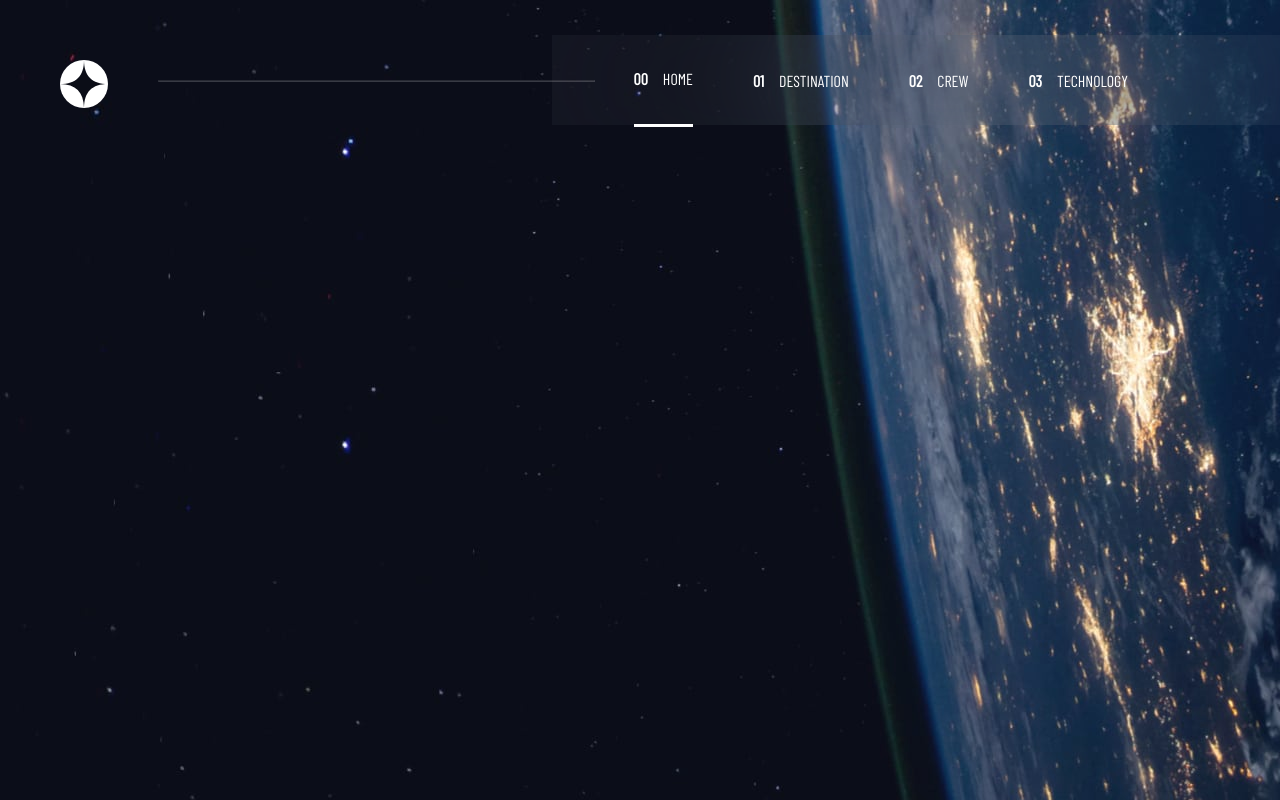
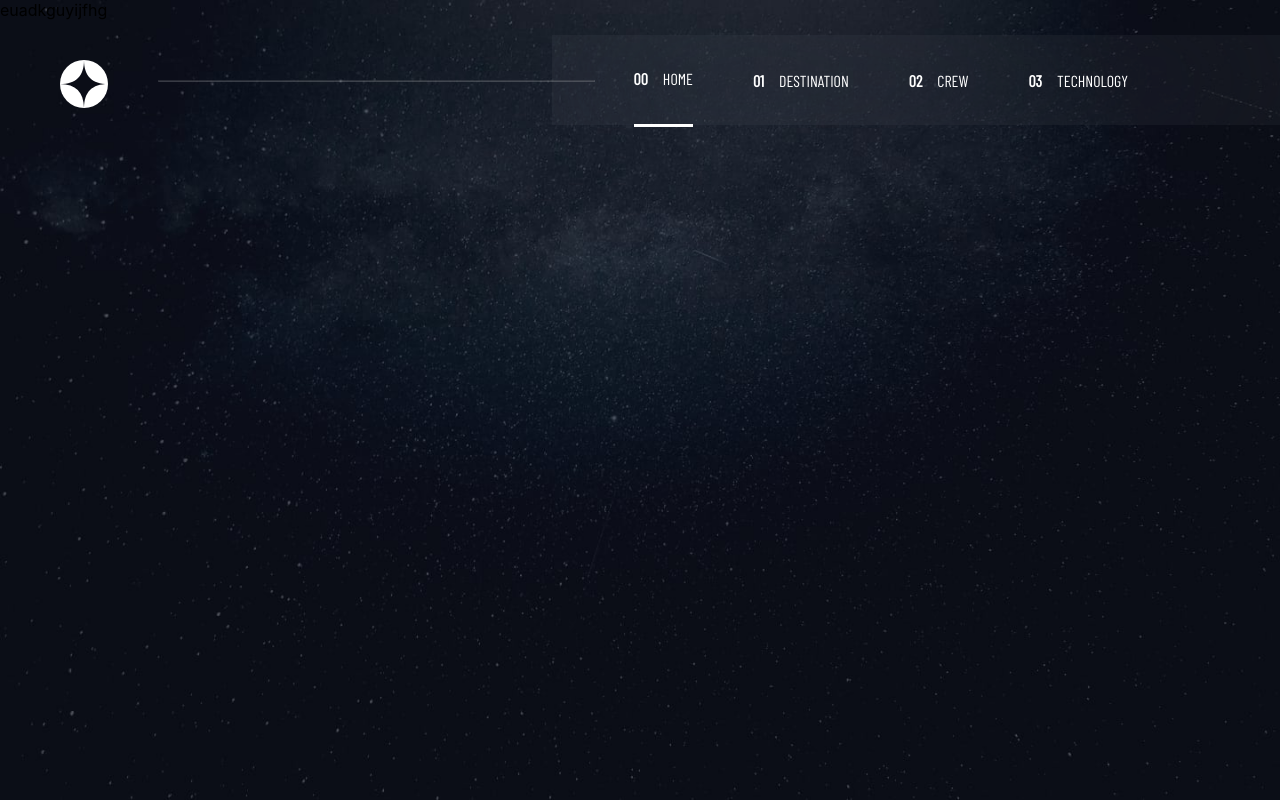
Before and after one commit to wrongbyte/space-site, a React (Create React App) app: page /destination in a window 1280 px wide. Built offline with nearby package versions, Linux system fonts and the light colour scheme.

Commit message:
fix background problem, still needs some adjustments tho

```diff
--- a/src/index.tsx
+++ b/src/index.tsx
@@ -1,18 +1,19 @@
 import React from 'react';
 import ReactDOM from 'react-dom';
 import './index.css';
-import App from './App';
 import reportWebVitals from './reportWebVitals';
 import Navbar from './components/Navbar';
-import Index from './pages/Home';
+import Home from './pages/Home';
 import { BrowserRouter as Router, Route, Routes } from "react-router-dom";
+import Destination from './pages/Destination';
 
 ReactDOM.render(
   <React.StrictMode>
     <Router>
       <Navbar/>
       <Routes>
-        <Route path="/" element={<Index/>}/>
+        <Route path="/" element={<Home/>}/>
+        <Route path="/destination" element={<Destination/>}/>
       </Routes>
     </Router>
   </React.StrictMode>,
--- /dev/null
+++ b/src/pages/Destination.tsx
@@ -0,0 +1,10 @@
+import './destination.css';
+export default function Destination() {
+    return (
+        <main className="destination">
+                <div>
+                    euadkguyijfhg
+                </div>
+        </main>
+    )
+}
--- a/src/pages/Home.tsx
+++ b/src/pages/Home.tsx
@@ -1,7 +1,7 @@
 import './home.css';
-export default function Index() {
+export default function Home() {
     return (
-    <body>
+        <main className="homepage">
                 <div className='info'>
                     <span className='first-phrase'>SO, YOU WANT TO TRAVEL TO</span>
                     <span className='space-text'>SPACE</span>
@@ -9,7 +9,6 @@ export default function Index() {
                 </div>
 
                 <div id='circle'><span className='explore'>EXPLORE</span></div>
-
-    </body>
+        </main>
     )
 }
--- /dev/null
+++ b/src/pages/destination.css
@@ -0,0 +1,14 @@
+:root {
+    --desktop-destination-image: url('../assets/destination/background-destination-desktop.jpg');
+    --tablet-destination-image: url('../assets/destination/background-destination-tablet.jpg');
+    --mobile-destination-image: url('../assets/destination/background-destination-mobile.jpg');
+}
+
+.destination {
+    background: var(--desktop-destination-image) no-repeat;
+    background-size: cover;
+    background-position: center;
+    height: 100vh;
+    margin: 0;
+    width: 100vw;
+}
--- a/src/pages/home.css
+++ b/src/pages/home.css
@@ -9,9 +9,14 @@
 @import url('https://fonts.googleapis.com/css2?family=Bellefair&display=swap');
 @import url('https://fonts.googleapis.com/css2?family=Barlow&display=swap');
 
-body {
-    background-image: var(--desktop-index-image);
-    margin: 0; padding: 0;
+
+.homepage {
+    background: var(--desktop-index-image) no-repeat center center fixed;
+    background-size: cover;
+    background-position: center;
+    height: 100vh;
+    margin: 0;
+    width: 100vw;
 }
 
 .info {
@@ -60,5 +65,12 @@ body {
 }
 
 /* Tablet view */
+@media(max-width:1000px) {
+    .homepage{
+        background: var(--tablet-index-image) no-repeat;
+        background-position:center ;
+        background-size: cover;
+    }
+}
 
 /* Phone view */
```
Lines whose indentation alone changed are shown as unchanged.
